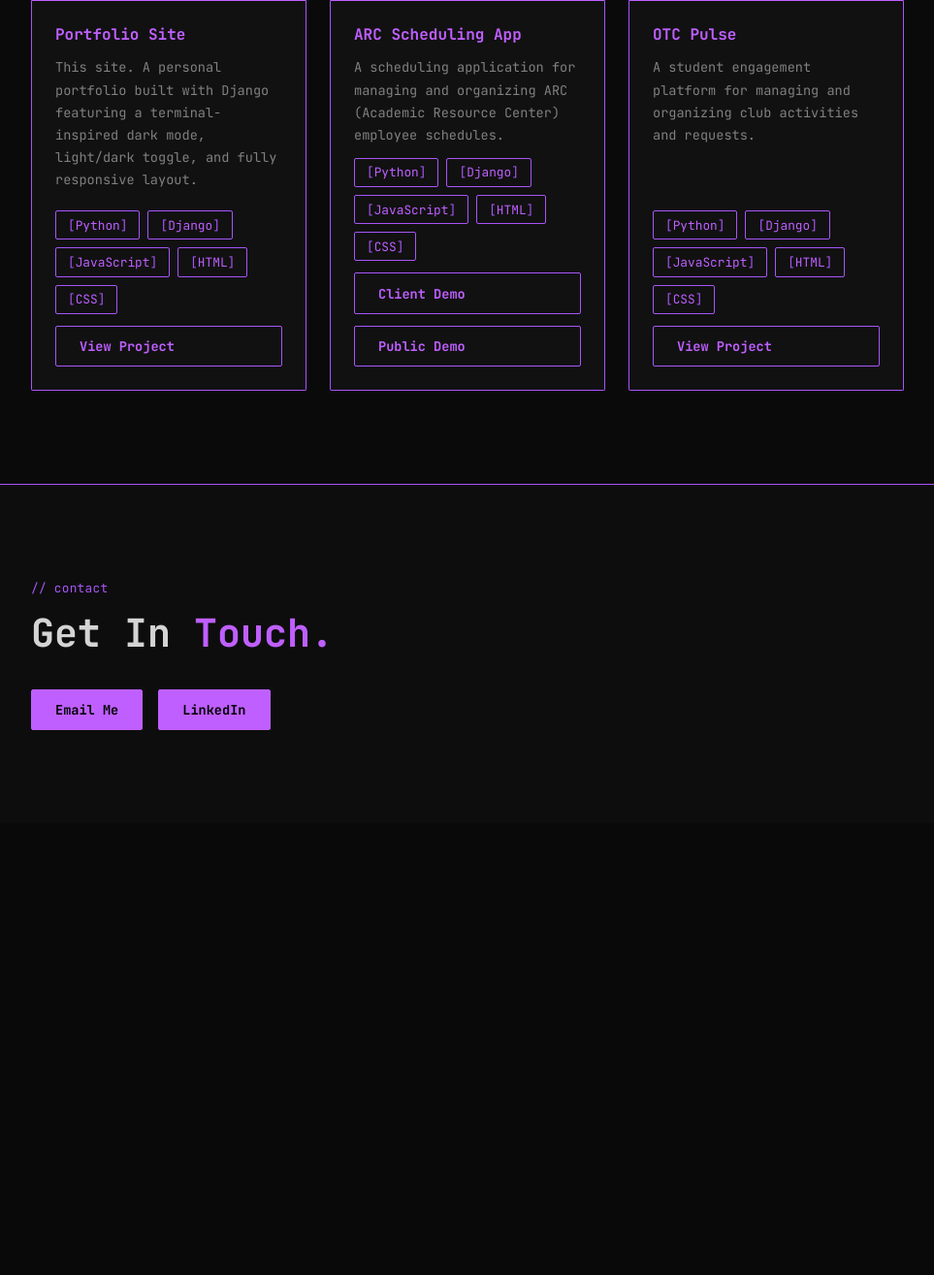
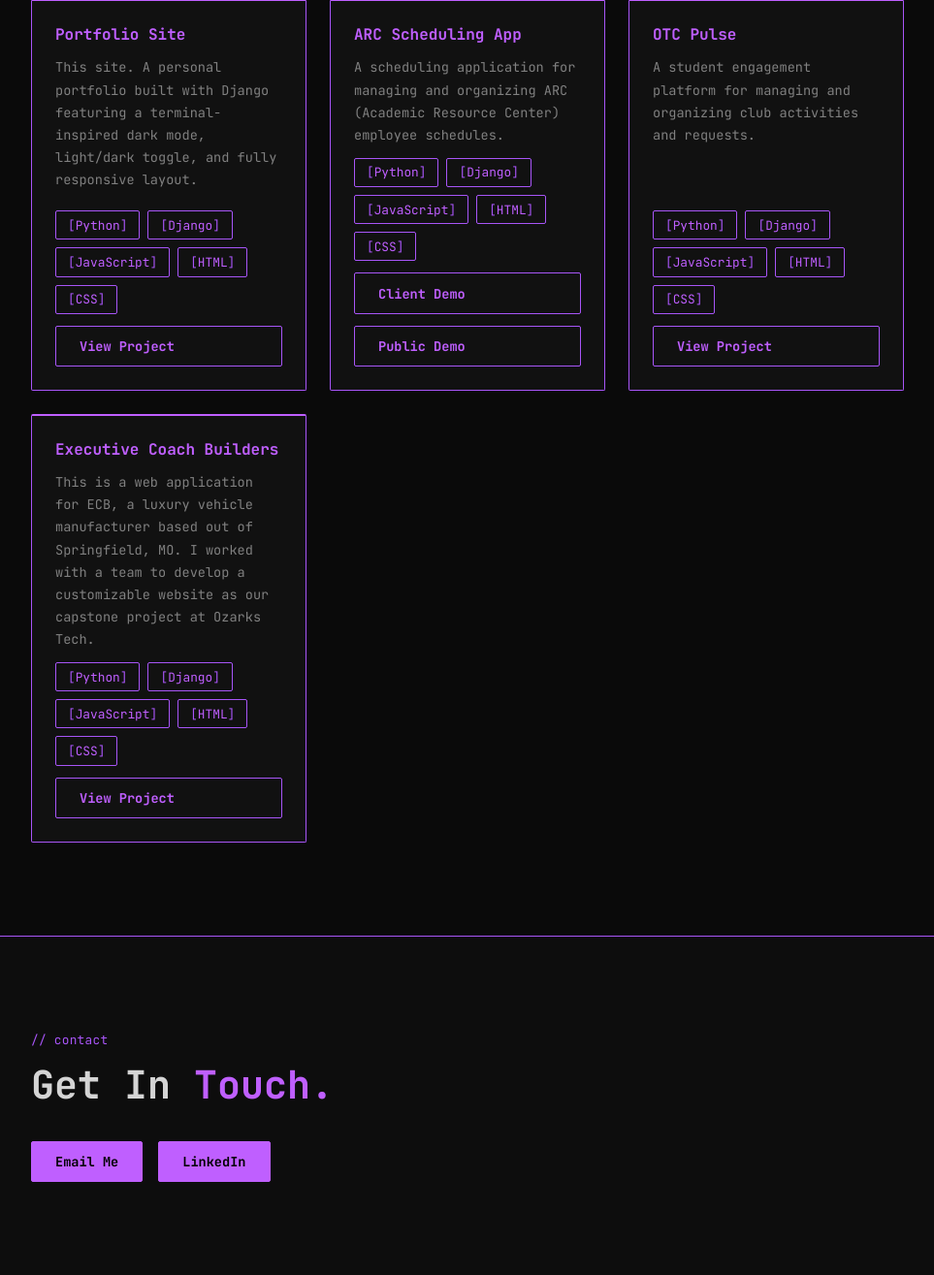
Before and after one commit to GravesSoftwareDev/portfolio, a Django app: page / in a window 1280 px wide. Shown: the part 1975-3290 px from the top of the page at 97% size, without its empty margins (158-1121 px from the left). Before the commit the page ends 2728 px from the top, so only its background shows below. Run offline with Django 5.2, Linux system fonts and the light colour scheme.

Commit message:
Added ECB Project Card

```diff
--- a/portfolio_site/templates/portfolio/home.html
+++ b/portfolio_site/templates/portfolio/home.html
@@ -105,6 +105,18 @@
                     </div>
                     <a href="https://otc-pulse.gravessoftware.dev" target="_blank" rel="noopener noreferrer" class="btn btn-outline">View Project</a>
                 </div>
+                <div class="project-card">
+                    <h3 class="project-title">Executive Coach Builders</h3>
+                    <p class="project-desc">This is a web application for ECB, a luxury vehicle manufacturer based out of Springfield, MO. I worked with a team to develop a customizable website as our capstone project at Ozarks Tech.</p>
+                    <div class="project-tags">
+                        <span class="skill-tag">Python</span>
+                        <span class="skill-tag">Django</span>
+                        <span class="skill-tag">JavaScript</span>
+                        <span class="skill-tag">HTML</span>
+                        <span class="skill-tag">CSS</span>
+                    </div>
+                    <a href="https://executivecoachbuilders-production.up.railway.app/" target="_blank" rel="noopener noreferrer" class="btn btn-outline">View Project</a>
+                </div>
             </div>
         </div>
     </section>
```
